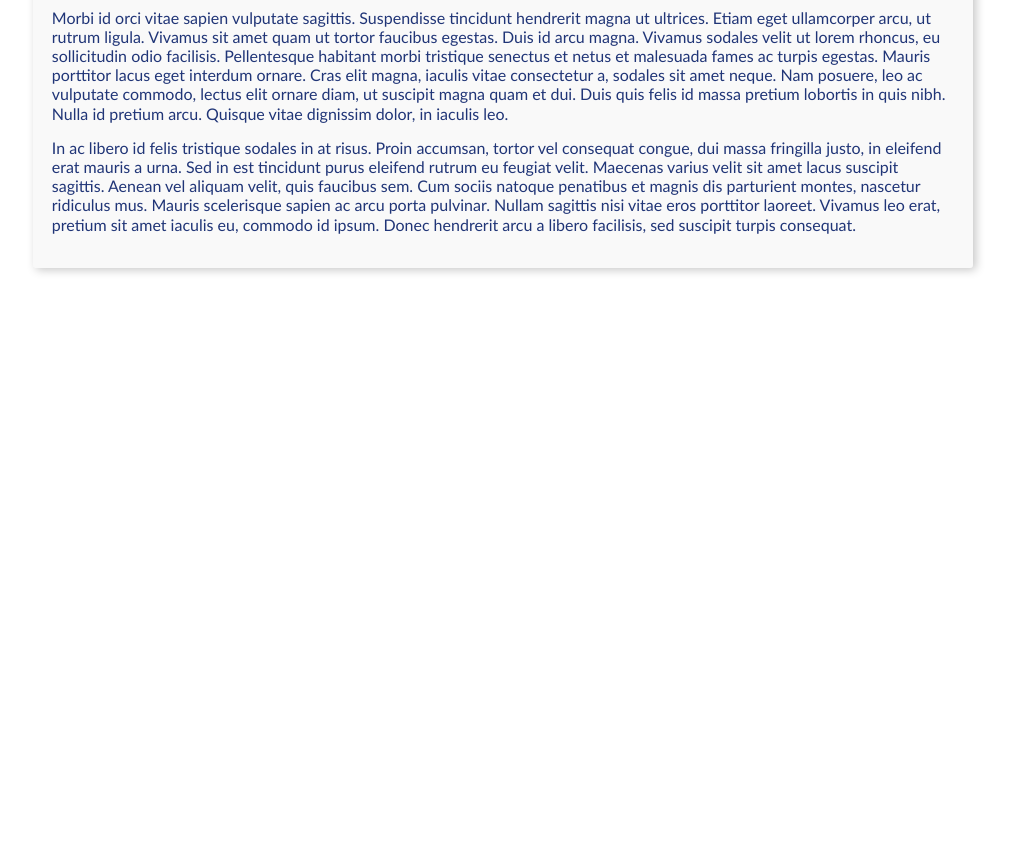
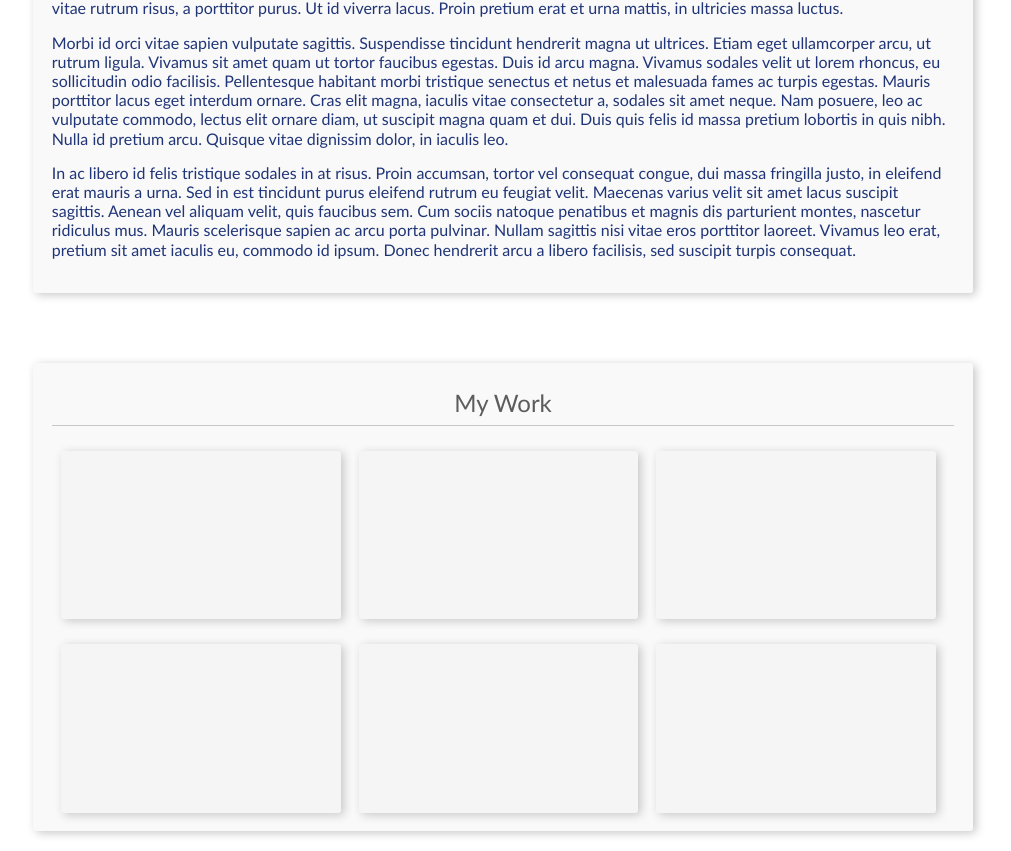
Before and after one commit to dsvictorh/VH, a plain HTML site: page index.html in a window 1280 px wide. Shown: the part 536-1387 px from the top of the page, without its empty margins (137-1148 px from the left). Before the commit the page ends 824 px from the top, so only its background shows below. Drawn offline with Linux system fonts and the light colour scheme; a script that the page names is missing.

Commit message:
My Work Boxes

```diff
--- a/css/less/site.less
+++ b/css/less/site.less
@@ -8,7 +8,7 @@
 	> section{
 		margin-top: 70px;
 		padding: 2%;
-		.box();
+		.box;
 	}
 }
 
@@ -16,12 +16,12 @@
 	position: fixed;
 	width: 100%;
 	top: 0;
+	background: @heading;
+	.border(2px);
 
 	ul{
 		&::after{
-			content: '';
-			display: table;
-			clear: left;
+			.clear;
 		}
 
 		li{
@@ -51,8 +51,14 @@ body{
 }
 
 header{
-	background: @heading;
-	.border(2px);
+	.border(1px);
+	text-align: center;
+	padding: 10px 1%;
+
+	h3{
+		margin-bottom: 0;
+		color: @subtitle;
+	}
 }
 
 h1{
@@ -70,6 +76,7 @@ h2{
 
 h3{
 	font-size: 1.5em;
+	margin-bottom: 25px;
 }
 
 p{
@@ -78,5 +85,17 @@ p{
 }
 
 .box{
-	.box();
+	.box;
 }
+
+.multi-box{
+	.clear;
+
+	.box{
+		width: 29%;
+		padding: 1%;
+		margin: 25px 1% 0;
+		float: left;
+		height: 150px;
+	}
+}
--- a/css/less/utils.less
+++ b/css/less/utils.less
@@ -17,12 +17,20 @@
 	border-bottom: @gray solid @width;
 }
 
-.box(){
+.box{
 	background: @box;
 	border-radius: 0.2em;
 
 	-webkit-box-shadow: 3px 2px 10px 0 @gray;
 	box-shadow: 3px 2px 10px 0 @gray;
+}
+
+.clear{
+	&::after{
+		content: '';
+		display: table;
+		clear: both;
+	}
 }
 
 //CSS RESET
--- a/index.html
+++ b/index.html
@@ -39,7 +39,6 @@
 			<h1>Victor Herrera R.</h1>
 			<h2>Software Engineer / Senior Web Developer</h2>
 			<section>
-				<article>
 				<h3>About Me</h3>
 				<p>Lorem ipsum dolor sit amet, consectetur adipiscing elit. Etiam fringilla augue non erat euismod semper. Nulla elementum tincidunt velit, non tempor risus dictum non. Vestibulum iaculis, est vitae dapibus molestie, magna lectus ultricies lectus, et iaculis nisl augue volutpat ante. Donec sit amet nisi eget tellus accumsan laoreet. Etiam scelerisque tristique ante sed ultrices. Cum sociis natoque penatibus et magnis dis parturient montes, nascetur ridiculus mus. Praesent vehicula ligula iaculis dapibus interdum. Integer eu luctus enim. Etiam hendrerit consectetur sapien nec vestibulum. Pellentesque cursus ornare nisl id semper. Cras lobortis purus ante, non ultricies velit pretium sed.</p>
 
@@ -48,6 +47,26 @@
 				<p>Morbi id orci vitae sapien vulputate sagittis. Suspendisse tincidunt hendrerit magna ut ultrices. Etiam eget ullamcorper arcu, ut rutrum ligula. Vivamus sit amet quam ut tortor faucibus egestas. Duis id arcu magna. Vivamus sodales velit ut lorem rhoncus, eu sollicitudin odio facilisis. Pellentesque habitant morbi tristique senectus et netus et malesuada fames ac turpis egestas. Mauris porttitor lacus eget interdum ornare. Cras elit magna, iaculis vitae consectetur a, sodales sit amet neque. Nam posuere, leo ac vulputate commodo, lectus elit ornare diam, ut suscipit magna quam et dui. Duis quis felis id massa pretium lobortis in quis nibh. Nulla id pretium arcu. Quisque vitae dignissim dolor, in iaculis leo.</p>
 
 				<p>In ac libero id felis tristique sodales in at risus. Proin accumsan, tortor vel consequat congue, dui massa fringilla justo, in eleifend erat mauris a urna. Sed in est tincidunt purus eleifend rutrum eu feugiat velit. Maecenas varius velit sit amet lacus suscipit sagittis. Aenean vel aliquam velit, quis faucibus sem. Cum sociis natoque penatibus et magnis dis parturient montes, nascetur ridiculus mus. Mauris scelerisque sapien ac arcu porta pulvinar. Nullam sagittis nisi vitae eros porttitor laoreet. Vivamus leo erat, pretium sit amet iaculis eu, commodo id ipsum. Donec hendrerit arcu a libero facilisis, sed suscipit turpis consequat.</p>
+			</section>
+			<section>
+				<article>
+					<header>
+						<h3>My Work</h3>
+					</header>
+					<main class="multi-box">
+						<section class="box">
+						</section>
+						<section class="box">
+						</section>
+						<section class="box">
+						</section>
+						<section class="box">
+						</section>
+						<section class="box">
+						</section>
+						<section class="box">
+						</section>
+					</main>
 				</article>
 			</section>
 		</main>
```
Also changed, not shown: css/site.css. Lines whose indentation alone changed are shown as unchanged.
